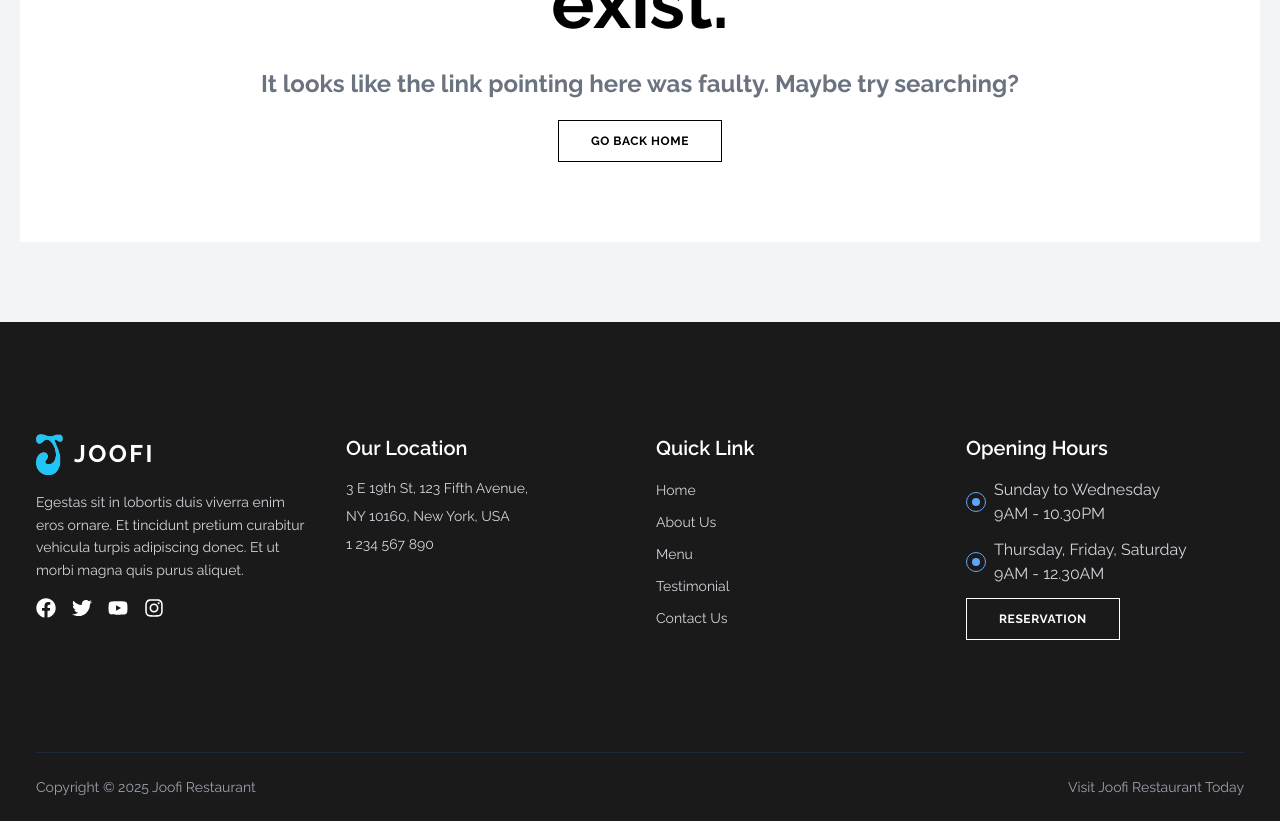
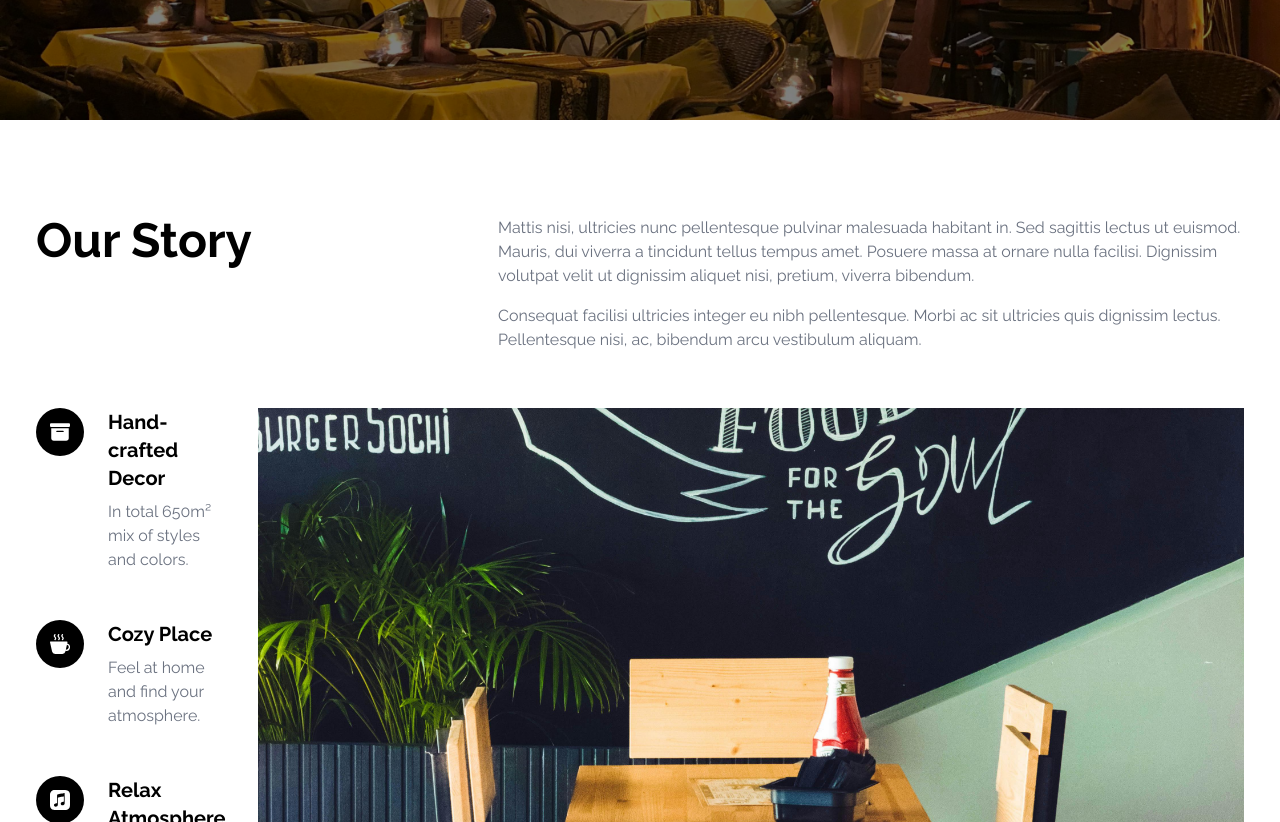
Before and after one commit to DhakalYukesh/restaurant-ecommerce, a Next.js app in the folder front-app/: page /about-us in a window 1280 px wide. Before the commit this address had no page. Shown: the part 380-1202 px from the top of the page. Built offline with nearby package versions, Linux system fonts and the light colour scheme.

Commit message:
add about us

```diff
--- /dev/null
+++ b/front-app/app/(front)/about-us/page.tsx
@@ -0,0 +1,21 @@
+import AboutUs from "@/components/about/aboutUs";
+import OurStory from "@/components/about/ourStory";
+import TitleBanner from "@/components/generic/title-banner";
+import React from "react";
+
+const page = () => {
+  return (
+    <>
+      <TitleBanner
+        src="/images/about.jpg"
+        subText="PMassa praesent sit suspendisse ac volutpat amet. Commodo elit at non neque ullamcorper id."
+      >
+        About Us
+      </TitleBanner>
+      <AboutUs />
+      <OurStory />
+    </>
+  );
+};
+
+export default page;
--- /dev/null
+++ b/front-app/components/about/aboutUs.tsx
@@ -0,0 +1,8 @@
+const AboutUs = () => {
+  return <div>
+
+
+  </div>;
+};
+
+export default AboutUs;
--- /dev/null
+++ b/front-app/components/about/ourStory.tsx
@@ -0,0 +1,87 @@
+import Image from "next/image";
+import { FaBoxArchive } from "react-icons/fa6";
+import { BsCupHotFill } from "react-icons/bs";
+import { SiApplemusic } from "react-icons/si";
+
+const OurStory = () => {
+  return (
+    <section className="web-container px-4 py-16 md:py-24">
+      <div className="grid gap-16">
+        <div className="flex justify-between mb-14">
+          <h1 className="text-5xl font-bold text-center flex">Our Story</h1>
+          <div className="flex flex-col w-[746px] gap-4 text-gray-500">
+            <p>
+              Mattis nisi, ultricies nunc pellentesque pulvinar malesuada
+              habitant in. Sed sagittis lectus ut euismod. Mauris, dui viverra a
+              tincidunt tellus tempus amet. Posuere massa at ornare nulla
+              facilisi. Dignissim volutpat velit ut dignissim aliquet nisi,
+              pretium, viverra bibendum.
+            </p>
+            <p>
+              Consequat facilisi ultricies integer eu nibh pellentesque. Morbi
+              ac sit ultricies quis dignissim lectus. Pellentesque nisi, ac,
+              bibendum arcu vestibulum aliquam.
+            </p>
+          </div>
+        </div>
+      </div>
+      <div className="flex md:flex-cols-[1fr,2fr] gap-8 items-start">
+        <div className="space-y-12">
+          <div className="flex gap-6">
+            <div className="flex-shrink-0">
+              <div className="w-12 h-12 bg-black rounded-full flex items-center justify-center">
+                <FaBoxArchive className="text-white" size={20} />
+              </div>
+            </div>
+            <div>
+              <h3 className="text-xl font-bold mb-2">Hand-crafted Decor</h3>
+              <p className="text-gray-500">
+                In total 650m² mix of styles and colors.
+              </p>
+            </div>
+          </div>
+
+          <div className="flex gap-6">
+            <div className="flex-shrink-0">
+              <div className="w-12 h-12 bg-black rounded-full flex items-center justify-center">
+                <BsCupHotFill className="text-white" size={20} />
+              </div>
+            </div>
+            <div>
+              <h3 className="text-xl font-bold mb-2">Cozy Place</h3>
+              <p className="text-gray-500">
+                Feel at home and find your atmosphere.
+              </p>
+            </div>
+          </div>
+
+          <div className="flex gap-6">
+            <div className="flex-shrink-0">
+              <div className="w-12 h-12 bg-black rounded-full flex items-center justify-center">
+                <SiApplemusic className="text-white" size={20} />
+              </div>
+            </div>
+            <div>
+              <h3 className="text-xl font-bold mb-2">Relax Atmosphere</h3>
+              <p className="text-gray-500">
+                Take refuge in our greenery and away from the crowds.
+              </p>
+            </div>
+          </div>
+        </div>
+
+        <div className="relative">
+          <Image
+            src="/images/story.jpg"
+            alt="Aerial view of our cafe interior"
+            width={800}
+            height={600}
+            className="w-full aspect-[4/3] object-cover"
+          />
+        </div>
+      </div>
+    </section>
+  );
+};
+
+export default OurStory;
--- a/front-app/components/generic/title-banner.tsx
+++ b/front-app/components/generic/title-banner.tsx
@@ -6,7 +6,7 @@ interface TitleBannerProps {
 
 const TitleBanner = ({ children, src, subText }: TitleBannerProps) => {
   return (
-    <div className="relative w-full h-[450px]">
+    <div className="relative w-full h-[500px]">
       <div
         className="absolute inset-0 w-full h-full"
         style={{
```
Also changed, not shown: front-app/public/images/about.jpg (added), front-app/public/images/story.jpg (added).
